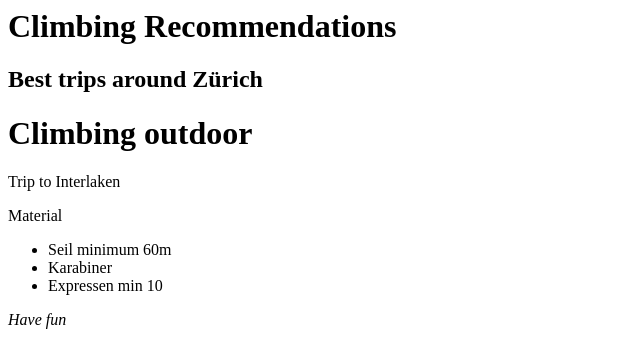
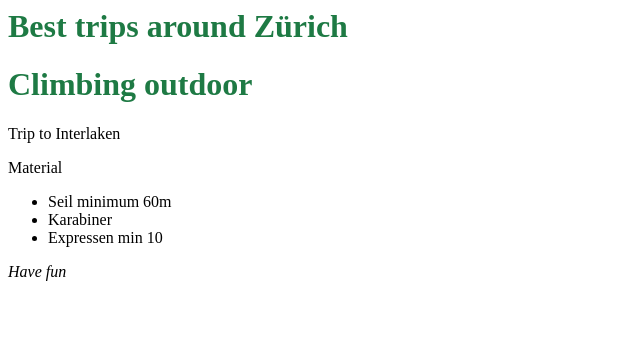
Before and after one commit to isabelbrenner/isabelbrenner.github.io, a plain HTML site: page index.html in a window 1280 px wide. Shown: the whole page, without its empty margins (0-640 px from the left). Drawn offline with Linux system fonts and the light colour scheme.

```diff
--- a/index.html
+++ b/index.html
@@ -1,7 +1,8 @@
 <html>
 	<head>
-		<h1>Climbing Recommendations</h1>
-		<h2>Best trips around Zürich</h2>
+		<title>Climbing Recommendations</title>
+		<link rel="stylesheet" href="main.css">
+		<h1>Best trips around Zürich</h1>
 </head>
 <body>
 	<h1>Climbing outdoor</h1>
--- /dev/null
+++ b/main.css
@@ -0,0 +1,3 @@
+h1 {
+	color: #1e7a44;
+	}
```
